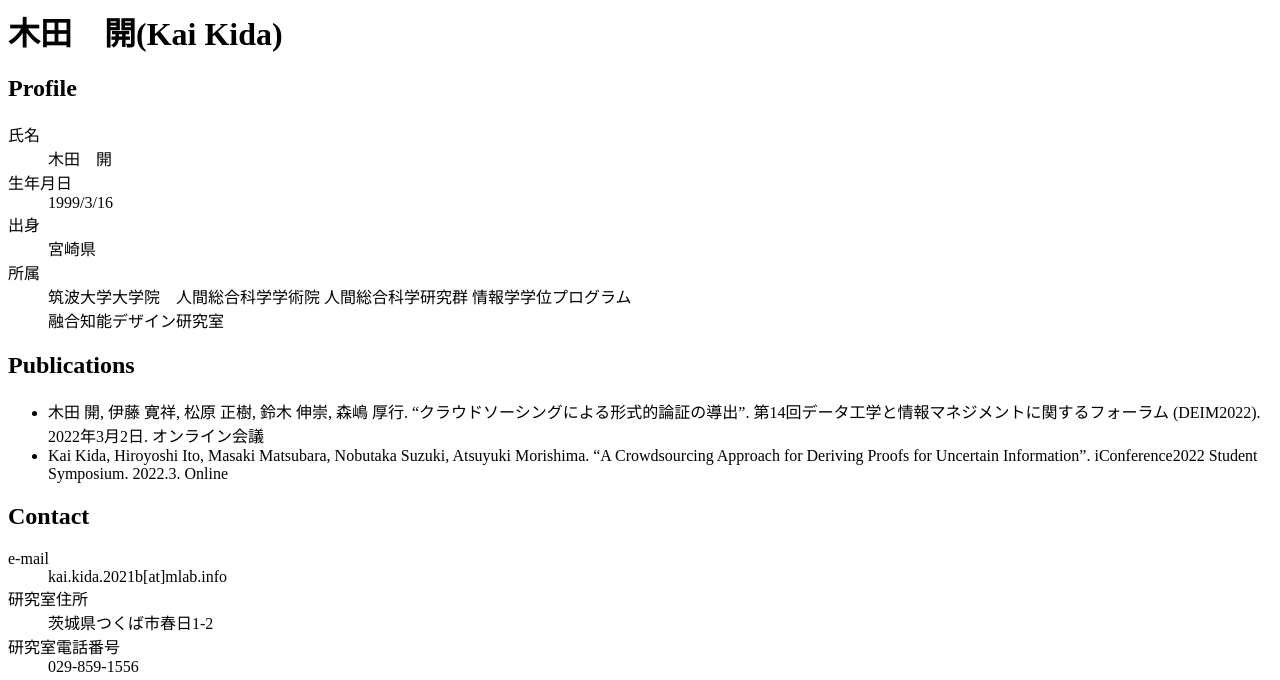
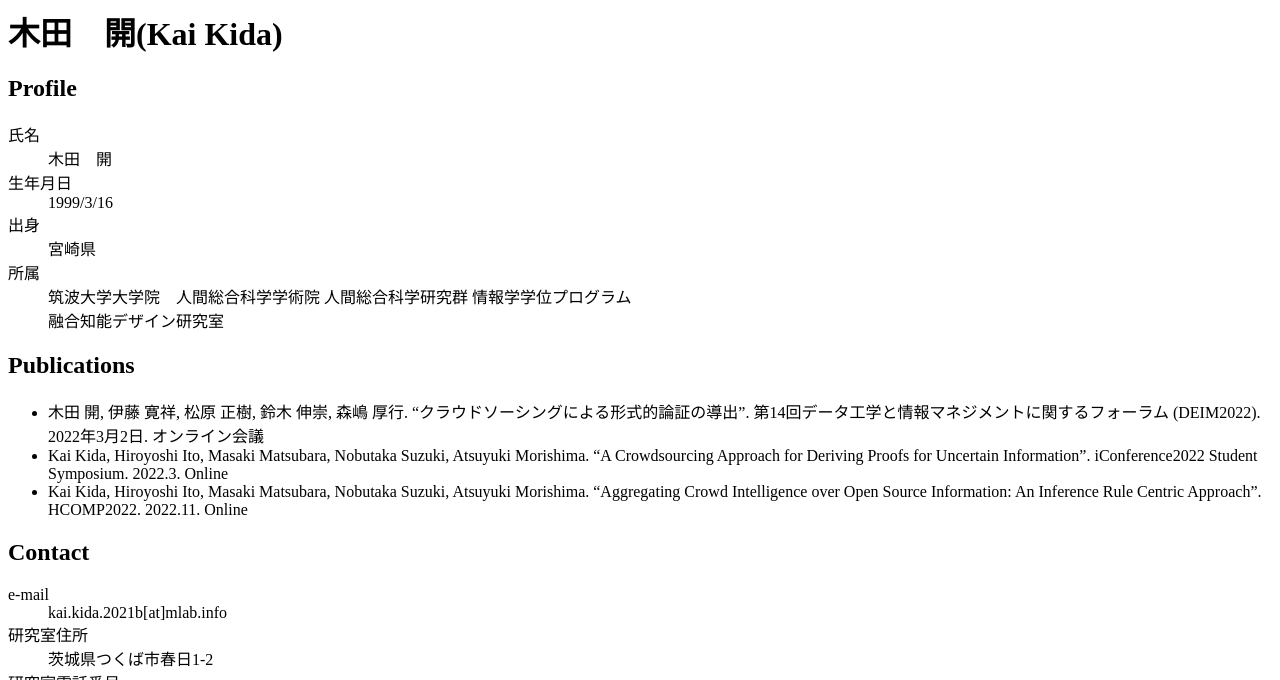
Before and after one commit to nove0316/mypage, a plain HTML site: page index.html in a window 1280 px wide. Shown: the top 680 px of the page. Drawn offline with Linux system fonts and the light colour scheme.

Commit message:
Update index.html

```diff
--- a/index.html
+++ b/index.html
@@ -30,6 +30,9 @@
 		<li>
 			Kai Kida, Hiroyoshi Ito, Masaki Matsubara, Nobutaka Suzuki, Atsuyuki Morishima. “A Crowdsourcing Approach for Deriving Proofs for Uncertain Information”. iConference2022 Student Symposium. 2022.3. Online
 		</li>
+		<li>
+			Kai Kida, Hiroyoshi Ito, Masaki Matsubara, Nobutaka Suzuki, Atsuyuki Morishima. “Aggregating Crowd Intelligence over Open Source Information: An Inference Rule Centric Approach”. HCOMP2022. 2022.11. Online
+		</li>
 	</ul>
   <h2>Contact</h2>
 
```
